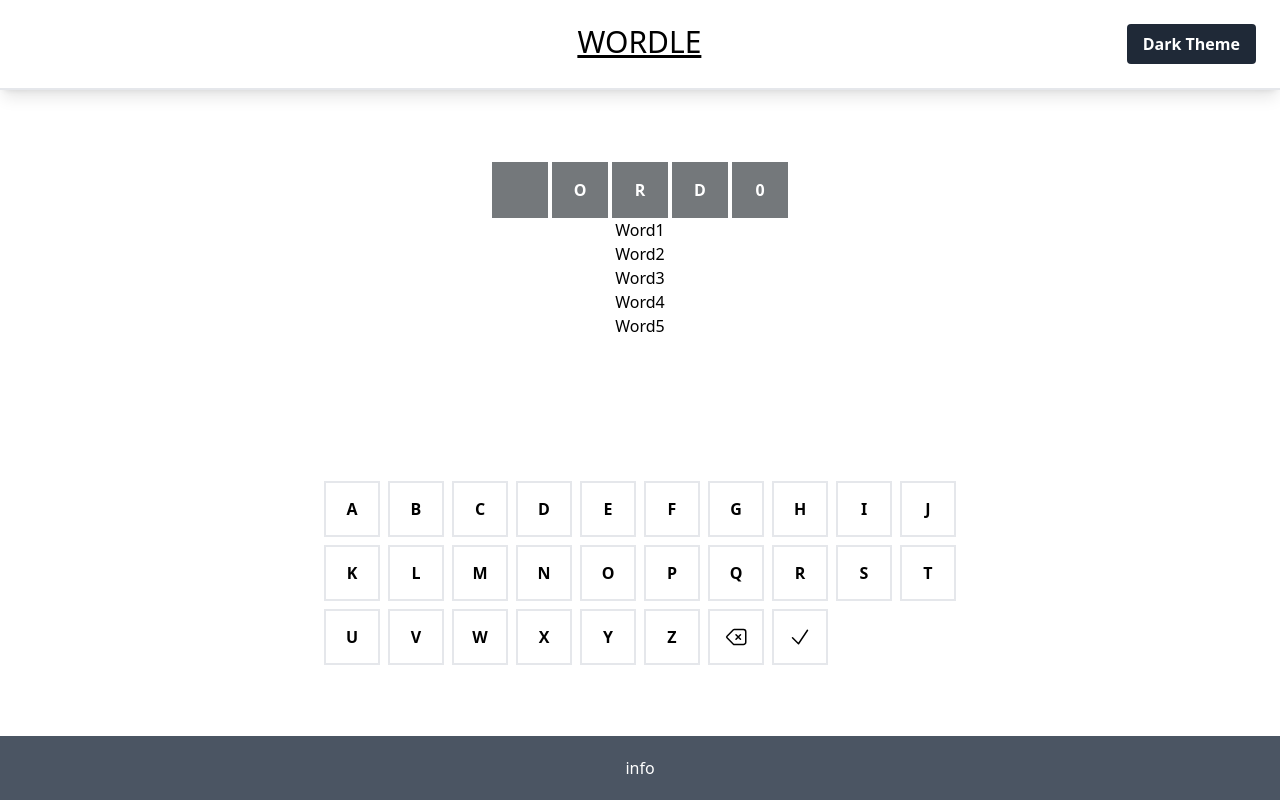
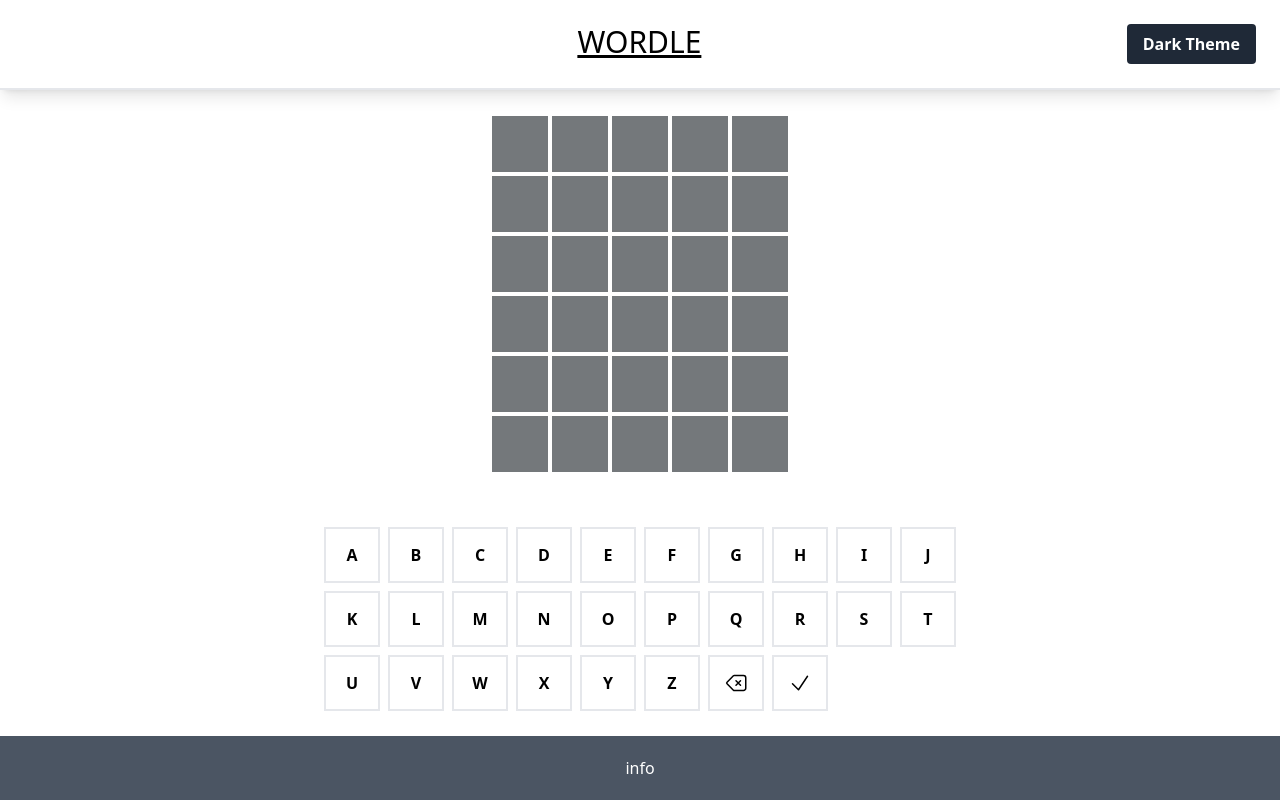
Before and after one commit to priegelsdev/wordle, a React (Vite) app: page / in a window 1280 px wide. Built offline with nearby package versions, Linux system fonts and the light colour scheme.

Commit message:
make all rows show up

```diff
--- a/src/Components/RowsContainer.tsx
+++ b/src/Components/RowsContainer.tsx
@@ -4,30 +4,27 @@
 
 export default function RowsContainer({ quizWord }: RowsContainerProps) {
   const wordArr = quizWord.split('');
-  console.log(wordArr);
+
+  // letters mapped out and rendered as boxes wihtout any value; value is stored in the id to later on..
+  // ..see if value entered matches id value
+  // likely needed to think through again as logic gets added to compare entered value and display diff colors
+
+  const letterElements = wordArr.map((letter, index) => (
+    <div
+      key={index}
+      id={letter}
+      className="aspect-square w-14 bg-asphalt-gray text-white font-bold flex justify-center items-center"
+    ></div>
+  ));
 
   return (
     <>
-      <div className="flex gap-1">
-        <div className="aspect-square w-14 bg-asphalt-gray text-white font-bold flex justify-center items-center"></div>
-        <div className="aspect-square w-14 bg-asphalt-gray text-white font-bold flex justify-center items-center">
-          O
-        </div>
-        <div className="aspect-square w-14 bg-asphalt-gray text-white font-bold flex justify-center items-center">
-          R
-        </div>
-        <div className="aspect-square w-14 bg-asphalt-gray text-white font-bold flex justify-center items-center">
-          D
-        </div>
-        <div className="aspect-square w-14 bg-asphalt-gray text-white font-bold flex justify-center items-center">
-          0
-        </div>
-      </div>
-      <div>Word1</div>
-      <div>Word2</div>
-      <div>Word3</div>
-      <div>Word4</div>
-      <div>Word5</div>
+      <div className="flex gap-1 mb-1">{letterElements}</div>
+      <div className="flex gap-1 mb-1">{letterElements}</div>
+      <div className="flex gap-1 mb-1">{letterElements}</div>
+      <div className="flex gap-1 mb-1">{letterElements}</div>
+      <div className="flex gap-1 mb-1">{letterElements}</div>
+      <div className="flex gap-1 mb-1">{letterElements}</div>
     </>
   );
 }
```
